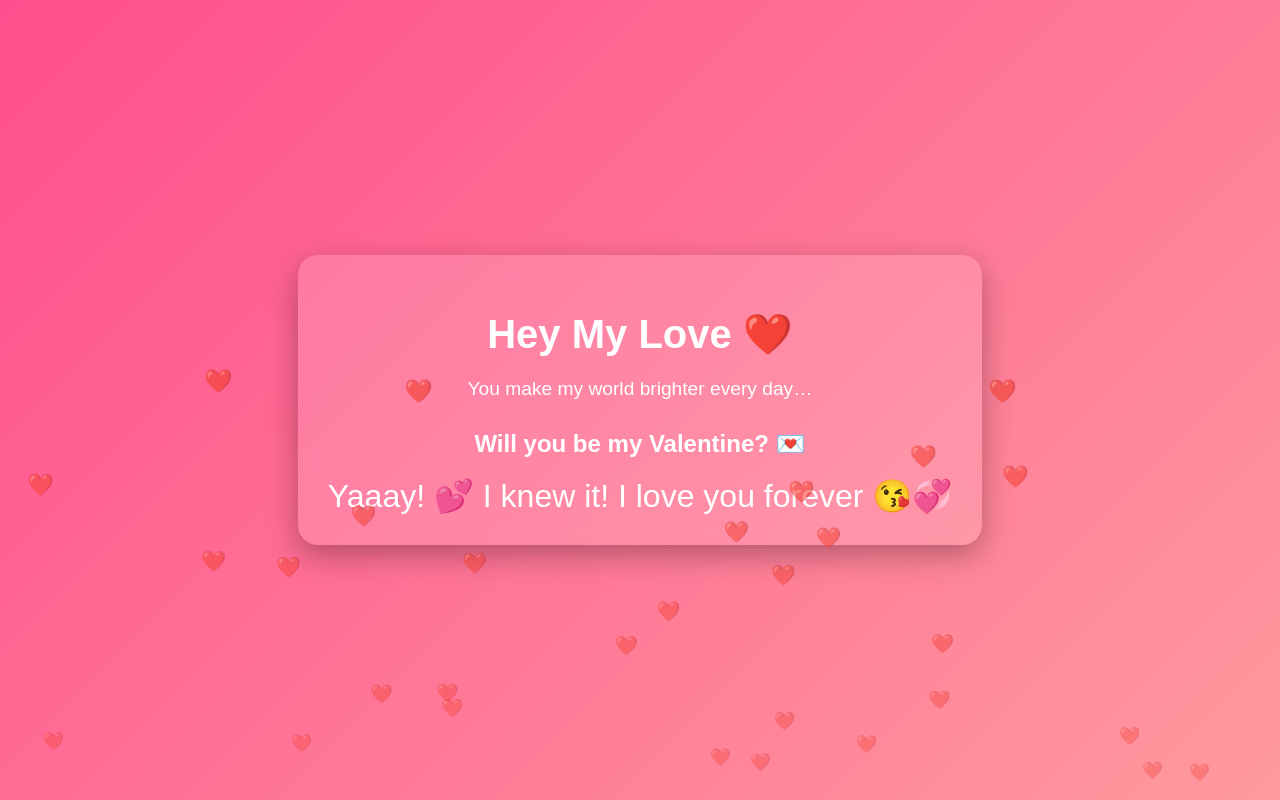
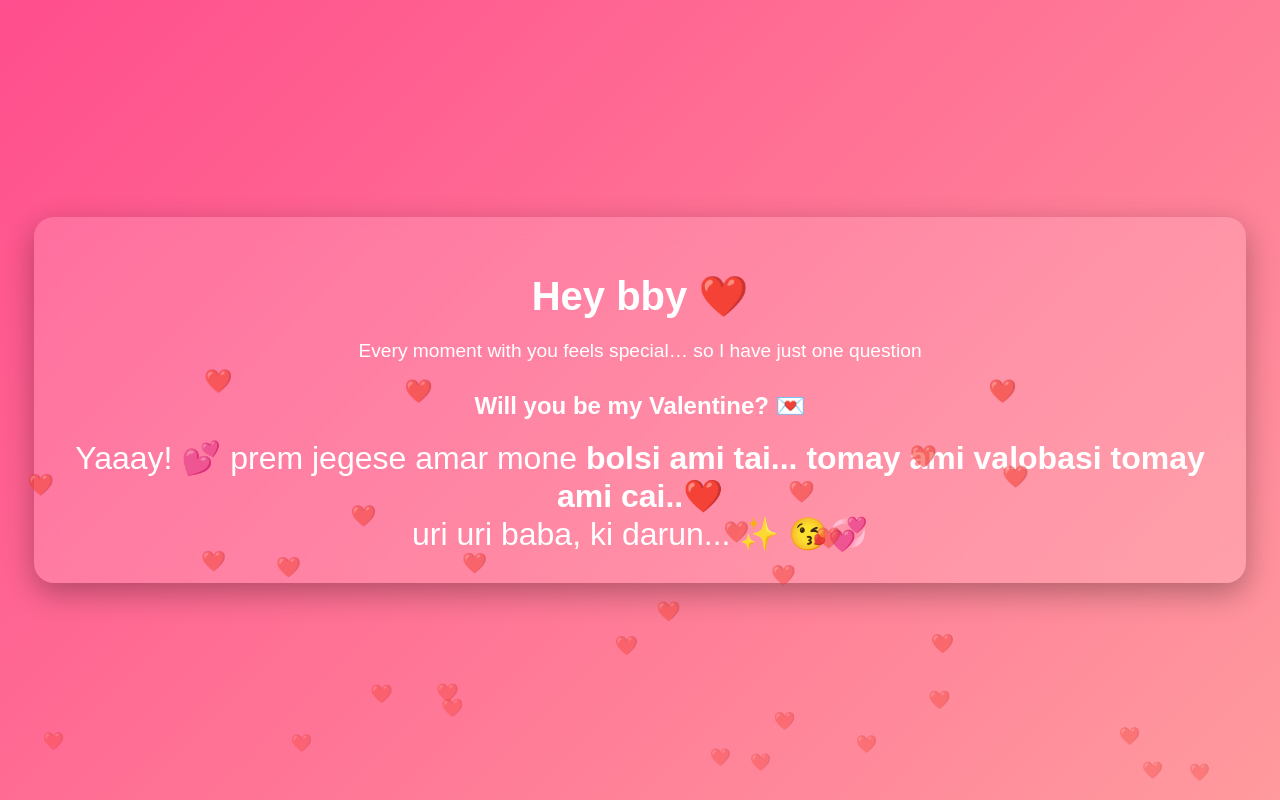
Before and after one commit to AriXSingha/My-Valentine, a plain HTML site: page index.html in a window 1280 px wide. Both pictures are taken after a click on the button "Yes 💖". Drawn offline with Linux system fonts and the light colour scheme.

Commit message:
Update index.html

```diff
--- a/index.html
+++ b/index.html
@@ -104,8 +104,8 @@
 <body>
 
 <div class="container" id="main">
-    <h1>Hey My Love ❤️</h1>
-    <p>You make my world brighter every day…</p>
+    <h1>Hey bby ❤️</h1>
+    <p>Every moment with you feels special… so I have just one question </p>
     <h2>Will you be my Valentine? 💌</h2>
 
     <div class="buttons">
@@ -115,8 +115,8 @@
 
     <div class="love" id="love">
         Yaaay! 💕
-        I knew it!
-        I love you forever 😘💞
+       prem jegese amar mone <b>bolsi ami tai...</b>
+        <b>tomay ami valobasi tomay ami cai..❤️</b><br>uri uri baba, ki darun... ✨ 😘💞
     </div>
 </div>
 
```
